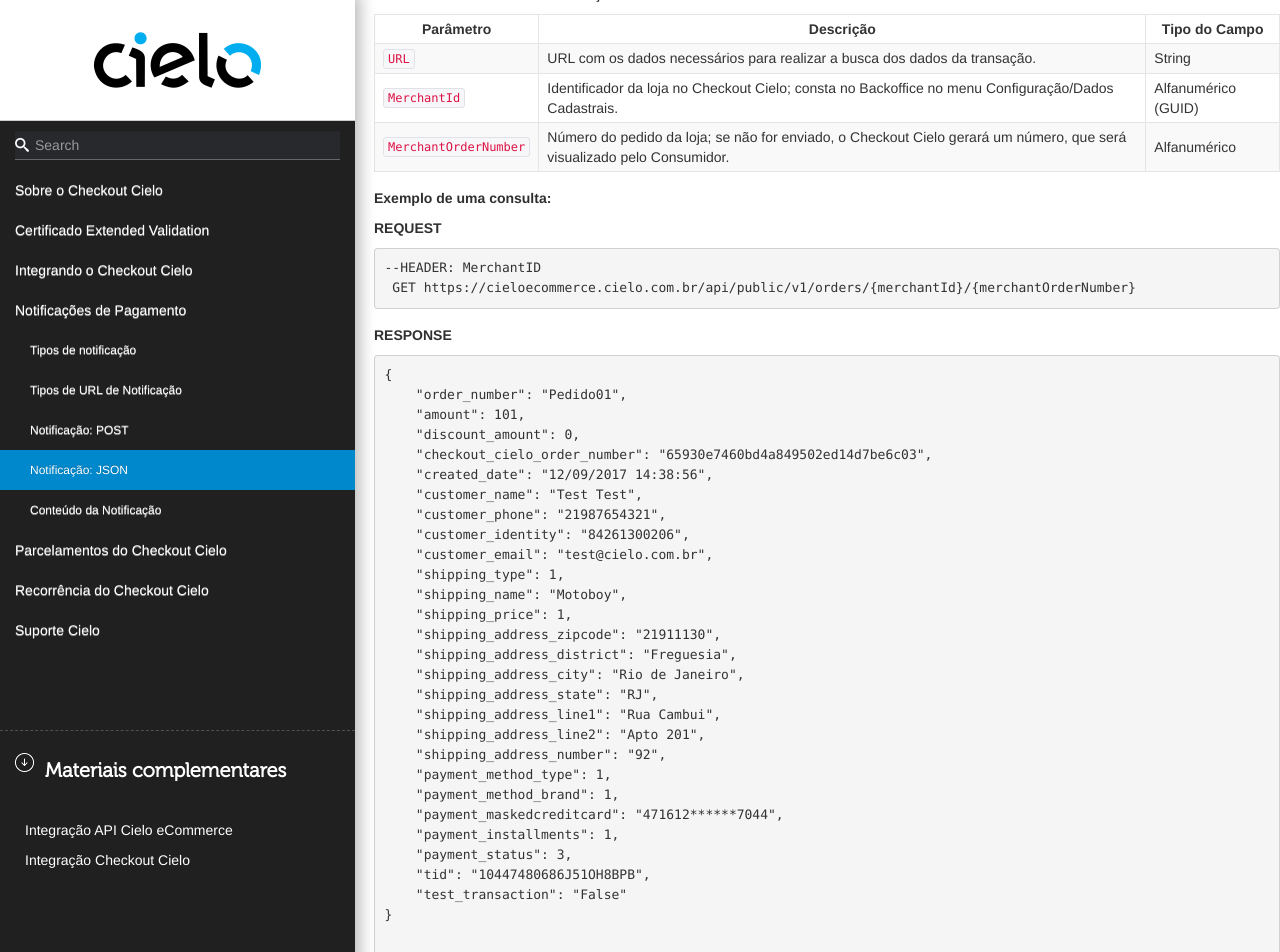
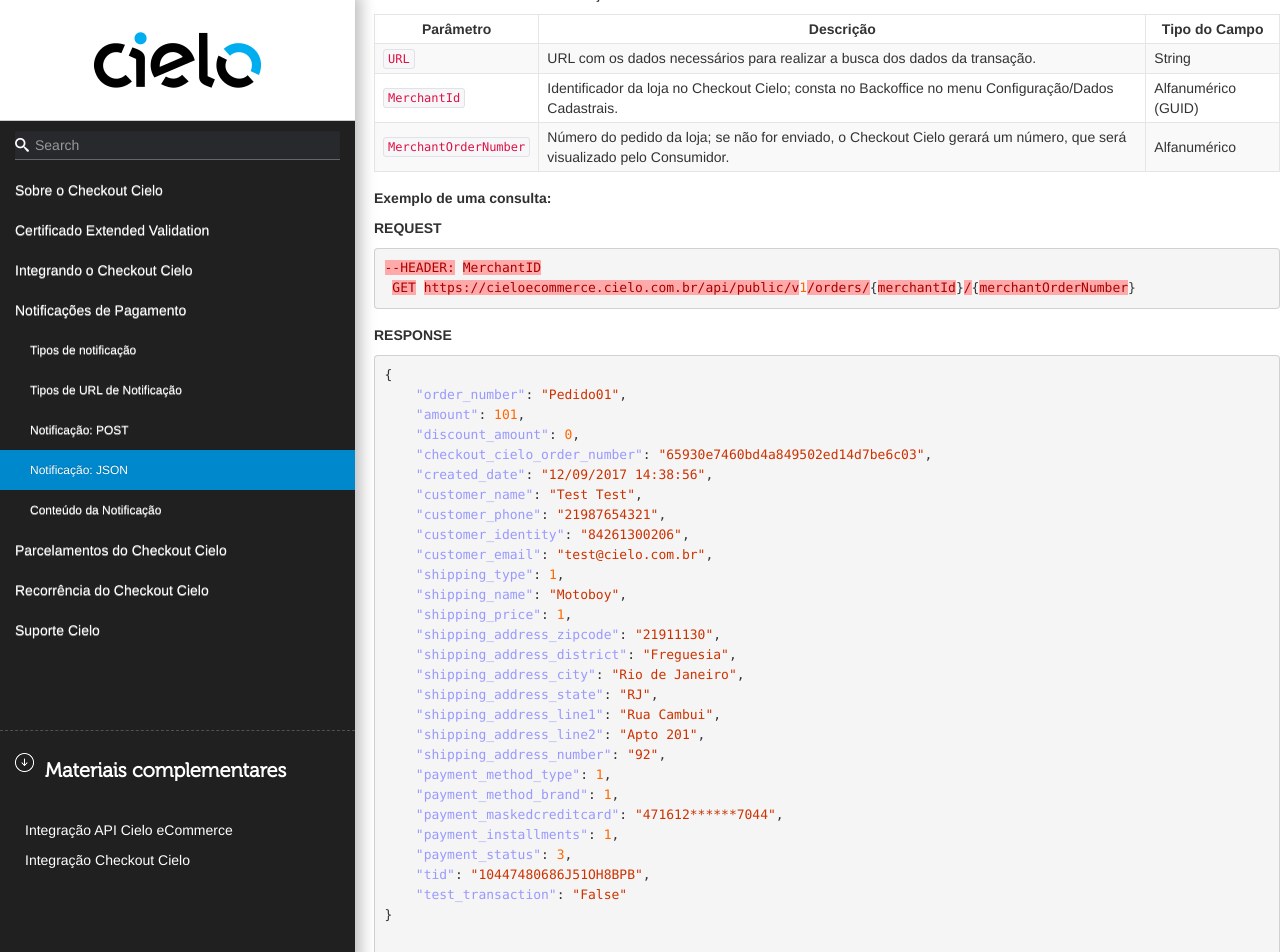
Before and after one commit to DeveloperCielo/Tutorial, a Jekyll site: the page built from _posts/2017-08-25-Checkout.md, in a window 1280 px wide and 1400 px high, scrolled down 40541 px. Shown: the top 952 px of the window. Built offline with Jekyll 4.4.1, drawn with Linux system fonts in a browser that asks for light colours; some web fonts are replaced; some of the changed text lies outside the part shown.

Commit message:
Updated '_posts/2017-08-25-Checkout.md' via CloudCannon

````diff
--- a/_posts/2017-08-25-Checkout.md
+++ b/_posts/2017-08-25-Checkout.md
@@ -644,7 +644,7 @@
 
 Para enviar um Desconto sobre o `Carrinho` basta enviar o nó abaixo dentro do nó `Cart`
 
-```
+```json
       "Discount":{
          "Type":"Percent",
          "Value":00
@@ -671,7 +671,7 @@
 
 Para enviar um Desconto sobre o `Boleto` e `Débito online` basta enviar dentro do nó Payment os campos abaixo:
 
-```
+```json
       "Payment":{
         "BoletoDiscount":15,
         "DebitDiscount":10,
@@ -1160,14 +1160,15 @@
 
 
 **REQUEST**
-```
+
+```json
 --HEADER: MerchantID
  GET https://cieloecommerce.cielo.com.br/api/public/v1/orders/{merchantId}/{merchantOrderNumber}
 ```
 
 
 **RESPONSE**
-```
+```json
 {
     "order_number": "Pedido01",
     "amount": 101,
@@ -1419,7 +1420,7 @@
 * **Intervalo** – padrão de repetição e intervalo de tempo entre cada transação. Esse intervalo temporal entre as transações podem ser: Mensal, Bimestral, Trimestral, Semestral e Anual.
 * **Data de encerramento** – Data que o processo de recorrência deixa de ocorrer.
 
-```
+```json
 "Payment": {
         "RecurrentPayment": {
             "Interval": "Monthly",
````
